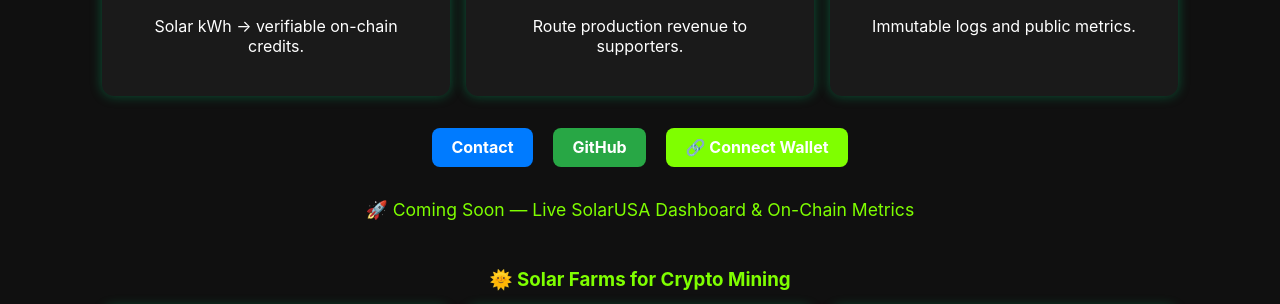
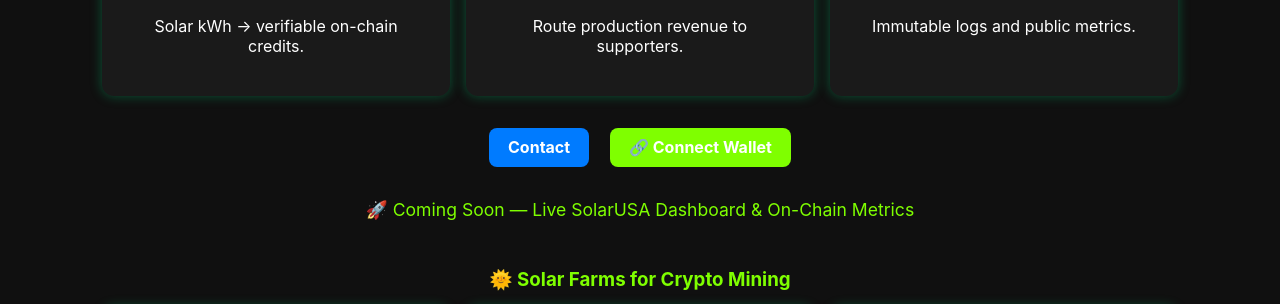
Before and after one commit to c2cUSA/solar.codetocapital.us, a plain HTML site: page index.html in a window 1280 px wide. Shown: the part 345-649 px from the top of the page. Drawn offline with Linux system fonts and the light colour scheme.

Commit message:
Update index.html

```diff
--- a/index.html
+++ b/index.html
@@ -70,7 +70,6 @@
 
     <div class="btns">
       <a href="mailto:admin@codetocapital.us" class="btn-contact">Contact</a>
-      <a href="https://github.com/codetocapital" target="_blank" class="btn-github">GitHub</a>
       <a href="#" class="btn-wallet">🔗 Connect Wallet</a>
     </div>
 
```
